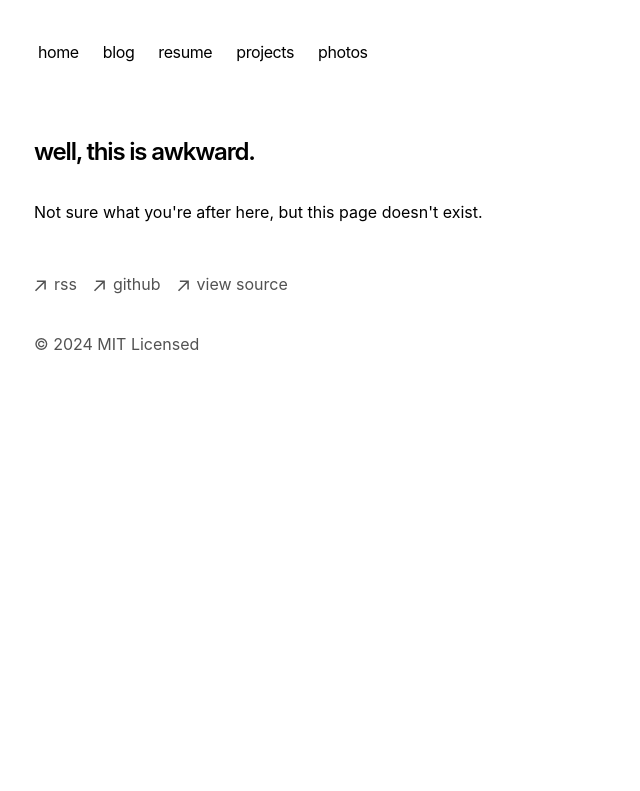
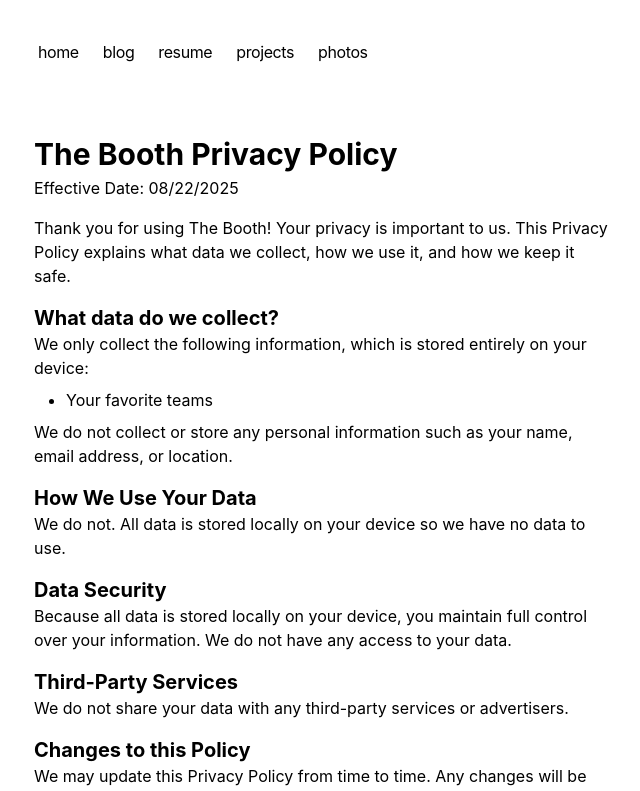
Before and after one commit to prescarlton/portfolio, a Next.js app: page /apps/the-booth/privacy-policy in a window 1280 px wide. Before the commit this address had no page. Shown: the top 791 px of the page, without its empty margins (318-958 px from the left). Built offline with nearby package versions, Linux system fonts and the light colour scheme.

Commit message:
upd privacy policy for apps, resume

```diff
--- /dev/null
+++ b/app/apps/the-booth/privacy-policy/page.tsx
@@ -0,0 +1,58 @@
+export default function Page() {
+  return (
+    <div className="flex flex-col gap-4">
+      <div className="flex flex-col gap-1">
+        <h1 className="text-3xl font-bold">The Booth Privacy Policy</h1>
+        <h2>Effective Date: 08/22/2025</h2>
+      </div>
+      <p>
+        {
+          "Thank you for using The Booth! Your privacy is important to us. This Privacy Policy explains what data we collect, how we use it, and how we keep it safe."
+        }
+      </p>
+      <div>
+        <h2 className="text-xl font-bold">What data do we collect?</h2>
+        <p>
+          We only collect the following information, which is stored entirely on
+          your device:
+        </p>
+        <ul className="list-disc mt-2 pl-8">
+          <li>Your favorite teams</li>
+        </ul>
+        <p className="mt-2">
+          We do not collect or store any personal information such as your name,
+          email address, or location.
+        </p>
+      </div>
+      <div>
+        <h2 className="text-xl font-bold">How We Use Your Data</h2>
+        <p>
+          We do not. All data is stored locally on your device so we have no
+          data to use.{" "}
+        </p>
+      </div>
+      <div>
+        <h2 className="text-xl font-bold">Data Security</h2>
+        <p>
+          Because all data is stored locally on your device, you maintain full
+          control over your information. We do not have any access to your data.
+        </p>
+      </div>
+      <div>
+        <h2 className="text-xl font-bold">Third-Party Services</h2>
+        <p>
+          We do not share your data with any third-party services or
+          advertisers.
+        </p>
+      </div>
+      <div>
+        <h2 className="text-xl font-bold">Changes to this Policy</h2>
+        <p>
+          We may update this Privacy Policy from time to time. Any changes will
+          be reflected on this page, and the "Effective Date" will be updated
+          accordingly.
+        </p>
+      </div>
+    </div>
+  )
+}
--- a/app/projects/content.mdx
+++ b/app/projects/content.mdx
@@ -1,21 +1,37 @@
+### Watchlist
+#### mobile app to track the movies you want to watch
+This is a simple app that lets you track the movies you want to watch. You can add movies to your watchlist,
+and then mark them as watched when you're done.
+It uses the TMDB API to get movie data, and it has a few other features like
+searching for movies, and viewing your watchlist.
+
+This started because I had a note on my phone with hundreds of movies I wanted to watch and
+everytime I wanted to watch a movie, I had to scroll through the list. This was a fun little project that I built in a few days,
+and it ended up being a lot more useful than I thought it would be.
+
+#### built with
+React Native + Expo, Drizzle
+
+---
+
 ### tido (in dev)
 #### web-based project management app
 This started as a really small todo list app, but slowly evolved into having more and more features.
 The current idea of it is that it's a one-stop-shop for all of your PM needs. Instead of having
 34 different apps that each have their own features, you can just have one.
 
-I've worked on this project for around 4 years, and it survived probably twice as many rewrites.
-I've taken a different approach recently and decided to open-source it and take a more laidback approach to developing it.
+I've worked on this project for around 5 years, and it survived probably twice as many rewrites.
 
-Dev-wise, it's been fun to work on. In addition to applying new technologies,
+Dev-wise, it's been really fun to work on. In addition to applying new technologies,
 I've also been able to experiment with different design patterns and approaches to building a large-scale app.
 I've taken a recent interest in hexagonal architecture, and I've been applying that to this project.
 
 
 #### built with
-Next 14, TailwindCSS, shadcn/ui
+Next 14, TailwindCSS, shadcn/ui, Supabase, Drizzle
 
 ---
+
 
 ### DevGrid (in dev)
 #### portfolio "grid" builder for developers
@@ -30,7 +46,7 @@
 
 ### Candidate Pathways (in conjunction with CODE/+/TRUST)
 #### E-Learning platform to teach people how to run for local political offices
-This was the first project I lead at CODE/+/TRUST, and also one of the biggest application's I've ever worked on.
+This was the first project I led at CODE/+/TRUST, and also one of the biggest application's I've ever worked on.
 It currently supports a few thousand users across the US, most of which using the app every day.
 
 It has a ton of features including a custom-built quiz engine, a forum-like
--- a/app/resume/content.mdx
+++ b/app/resume/content.mdx
@@ -1,5 +1,10 @@
+### Lead Technologist @ Booz Allen Hamilton
+#### May 2025 - Present
+* Worked on major applications for the Department of Veterans Affairs
+* Utilized Java Spring Boot and React to maintain and develop new features for a large-scale application
+
 ### Lead Software Engineer @ CODE/+/TRUST
-#### May 2022 - Present
+#### May 2022 - May 2025
 * Sole developer of a large data-driven application leveraging Active Directory for authentication, servicing 1500+ employees of a hospital
 * Utilized Next.js to lead development of a rewrite of a major prison management software, including robust logging, accounting functionality, auditing, and stringent security settings.
 * Interfaced directly with clients, performing demos, giving scopes / estimations and fostering relationships.
```
